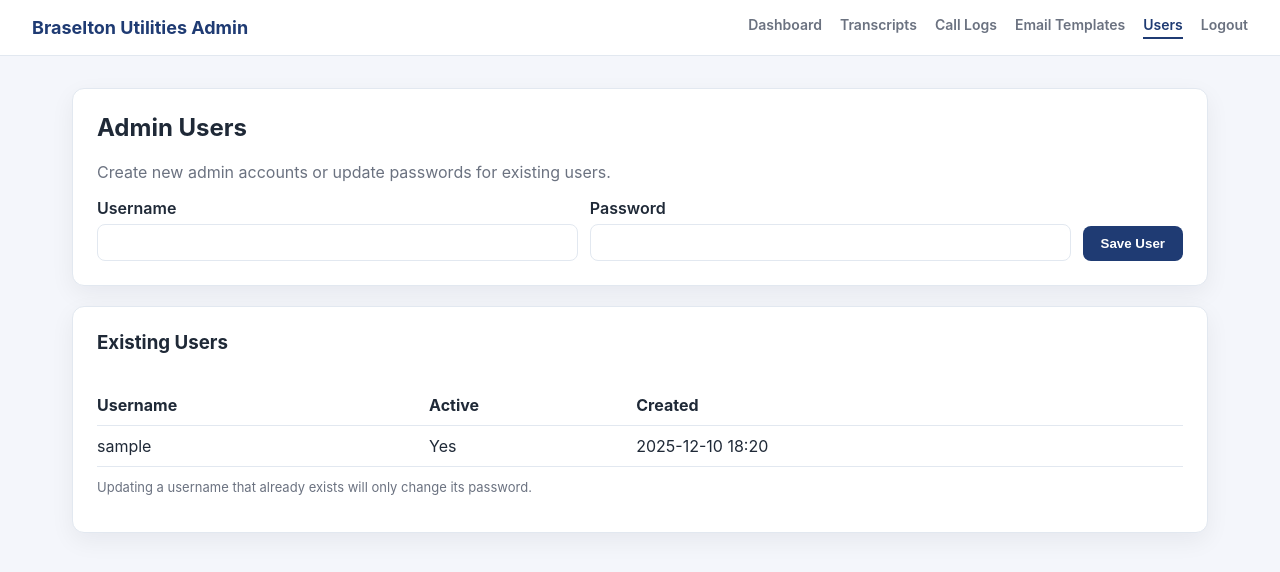
After one commit to prestonbrown26/braselton-phone-water-sewage, a Flask app: page /admin/users in a window 1280 px wide. The commit adds this page. Shown: the top 572 px of the page. Run offline with Flask 3, Linux system fonts and the light colour scheme; the visitor is signed in with stand-in values (Sample User, id 1); data comes from the database, SQL or seed files in the repository.

Commit message:
Move admin auth to DB users

```diff
--- a/app/admin.py
+++ b/app/admin.py
@@ -8,11 +8,11 @@ from datetime import datetime, timezone
 from zoneinfo import ZoneInfo
 
 from flask import Blueprint, Response, current_app, redirect, render_template, request, session, url_for, flash
-from flask_login import login_required, login_user, logout_user, UserMixin
+from flask_login import login_required, login_user, logout_user
 
 from . import db, login_manager
 from .email_templates import DEFAULT_EMAIL_TEMPLATES, ensure_all_email_templates
-from .models import CallLog, EmailEvent, EmailTemplateConfig, TransferEvent
+from .models import CallLog, EmailEvent, EmailTemplateConfig, TransferEvent, User
 
 
 admin_bp = Blueprint("admin", __name__)
@@ -35,19 +35,13 @@ def _annotate_call_log(log: CallLog) -> None:
         event.display_time = _format_eastern(event.created_at)
 
 
-class AdminUser(UserMixin):
-    """Simple user class for admin authentication."""
-
-    def __init__(self, user_id):
-        self.id = user_id
-
-
 @login_manager.user_loader
 def load_user(user_id):
     """Load user for Flask-Login."""
-    if user_id == "admin":
-        return AdminUser(user_id)
-    return None
+    try:
+        return User.query.get(int(user_id))
+    except Exception:
+        return None
 
 
 @admin_bp.route("/admin/login", methods=["GET", "POST"])
@@ -58,11 +52,13 @@ def login():
         username = request.form.get("username")
         password = request.form.get("password")
 
-        expected_user = current_app.config.get("ADMIN_USERNAME")
-        expected_pass = current_app.config.get("ADMIN_PASSWORD")
+        user = (
+            User.query.filter_by(username=username, is_active=True).first()
+            if username
+            else None
+        )
 
-        if username == expected_user and password == expected_pass:
-            user = AdminUser("admin")
+        if user and user.check_password(password):
             login_user(user)
             next_page = request.args.get("next")
             return redirect(next_page or url_for("admin.dashboard"))
@@ -211,6 +207,40 @@ def manage_email_templates():
     )
 
 
+@admin_bp.route("/admin/users", methods=["GET", "POST"])
+@login_required
+def manage_users():
+    """List and create/update admin users stored in the database."""
+
+    if request.method == "POST":
+        username = (request.form.get("username") or "").strip()
+        password = (request.form.get("password") or "").strip()
+
+        if not username or not password:
+            flash("Username and password are required.", "error")
+            return redirect(url_for("admin.manage_users"))
+
+        user = User.query.filter_by(username=username).first()
+        if user:
+            user.set_password(password)
+            flash(f"Password updated for '{username}'.", "success")
+        else:
+            user = User(username=username)
+            user.set_password(password)
+            db.session.add(user)
+            flash(f"User '{username}' created.", "success")
+
+        db.session.commit()
+        return redirect(url_for("admin.manage_users"))
+
+    users = User.query.order_by(User.created_at.desc()).all()
+    return render_template(
+        "admin_users.html",
+        users=users,
+        active_page="users",
+    )
+
+
 @admin_bp.route("/admin/calls/<int:log_id>", methods=["GET"])
 @login_required
 def call_detail(log_id: int):
--- a/app/templates/admin_base.html
+++ b/app/templates/admin_base.html
@@ -143,6 +143,11 @@
           class="{{ 'active' if active_page == 'templates' else '' }}"
           >Email Templates</a
         >
+        <a
+          href="{{ url_for('admin.manage_users') }}"
+          class="{{ 'active' if active_page == 'users' else '' }}"
+          >Users</a
+        >
         <a href="{{ url_for('admin.logout') }}">Logout</a>
       </nav>
     </header>
--- /dev/null
+++ b/app/templates/admin_users.html
@@ -0,0 +1,71 @@
+{% extends "admin_base.html" %}
+{% block title %}Admin Users{% endblock %}
+{% block content %}
+<div class="card">
+  <h2 style="margin-top:0;">Admin Users</h2>
+  <p style="color:var(--muted); margin-top:4px;">
+    Create new admin accounts or update passwords for existing users.
+  </p>
+  <form method="post" style="margin-top:16px; display:flex; gap:12px; flex-wrap:wrap;">
+    <div style="flex:1; min-width:220px;">
+      <label for="username" style="font-weight:600; display:block; margin-bottom:6px;">Username</label>
+      <input
+        id="username"
+        name="username"
+        type="text"
+        required
+        style="width:100%; padding:10px 12px; border:1px solid var(--border); border-radius:8px;"
+      />
+    </div>
+    <div style="flex:1; min-width:220px;">
+      <label for="password" style="font-weight:600; display:block; margin-bottom:6px;">Password</label>
+      <input
+        id="password"
+        name="password"
+        type="password"
+        required
+        style="width:100%; padding:10px 12px; border:1px solid var(--border); border-radius:8px;"
+      />
+    </div>
+    <div style="align-self:flex-end;">
+      <button
+        type="submit"
+        style="padding:10px 18px; background:var(--brand); color:white; border:none; border-radius:8px; font-weight:700; cursor:pointer;"
+      >
+        Save User
+      </button>
+    </div>
+  </form>
+</div>
+
+<div class="card" style="margin-top:20px;">
+  <h3 style="margin-top:0;">Existing Users</h3>
+  <div style="overflow-x:auto;">
+    <table style="width:100%; border-collapse:collapse; margin-top:12px;">
+      <thead>
+        <tr style="text-align:left; border-bottom:1px solid var(--border);">
+          <th style="padding:10px 0;">Username</th>
+          <th style="padding:10px 0;">Active</th>
+          <th style="padding:10px 0;">Created</th>
+        </tr>
+      </thead>
+      <tbody>
+        {% for user in users %}
+        <tr style="border-bottom:1px solid var(--border);">
+          <td style="padding:10px 0;">{{ user.username }}</td>
+          <td style="padding:10px 0;">{{ "Yes" if user.is_active else "No" }}</td>
+          <td style="padding:10px 0;">{{ user.created_at.strftime("%Y-%m-%d %H:%M") }}</td>
+        </tr>
+        {% else %}
+        <tr>
+          <td colspan="3" style="padding:10px 0; color:var(--muted);">No users found.</td>
+        </tr>
+        {% endfor %}
+      </tbody>
+    </table>
+  </div>
+  <p style="color:var(--muted); font-size:13px; margin-top:12px;">
+    Updating a username that already exists will only change its password.
+  </p>
+</div>
+{% endblock %}
```
Also changed, not shown: app/models.py (+21 -0 lines), init_db.py (+14 -1 lines), 1 other file.
